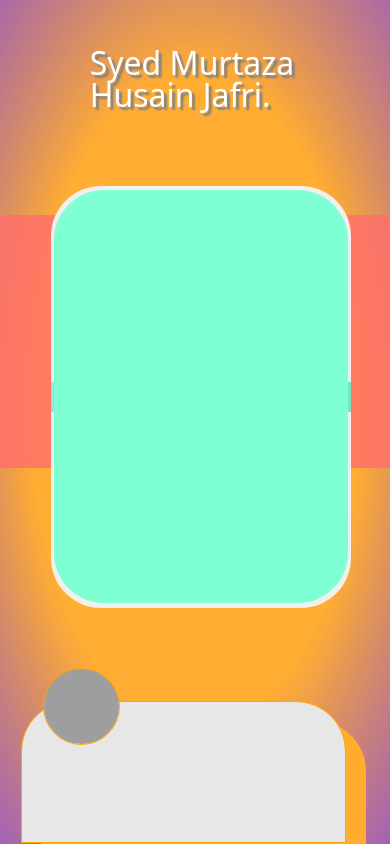
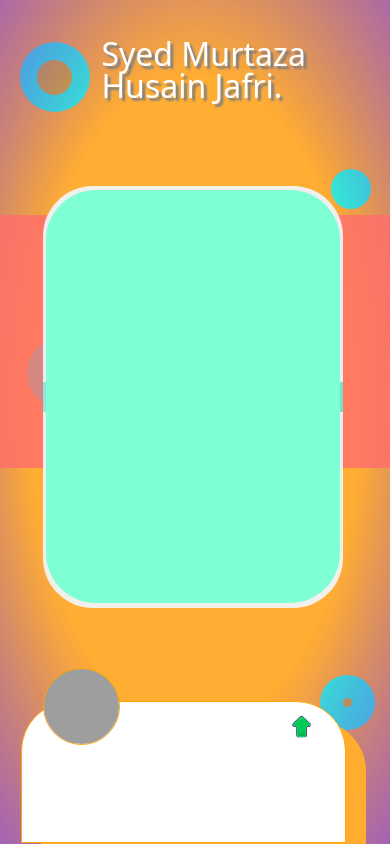
Before and after one commit to MurtazaJafri-27/Portfolio, a plain HTML site: page index.html in a window 390 px wide. Drawn offline with Linux system fonts and the light colour scheme; grey boxes are pictures that could not be loaded; a web font is replaced by a local one.

Commit message:
added arrows and phone ripples

```diff
--- a/index.html
+++ b/index.html
@@ -28,7 +28,9 @@
     <div class="trapezoidBg"></div>
     <aside class="profileBox">
         <img src="profilePic.jpg" class="profilePic" alt="Profile Picture">
-        <div class="profileBoxInner"></div>
+        <div class="profileBoxInner">
+            <button type="button" id="upArrow"><img src="up-arrow-icon.png" class="upArrow" alt="upArrow">
+            </button></div>
     </aside>
     </div>
 </body>
--- a/murtaza.css
+++ b/murtaza.css
@@ -20,8 +20,8 @@ body {
     .mainName {
     color: white;
     position: fixed;
-    top: 3%;
-    left: 23%;
+    top: 2%;
+    left: 26%;
     font-family: "Knewave", system-ui;
     font-weight: 400;
     font-style: normal;
@@ -36,26 +36,22 @@ body {
 @media (min-width: 768px){
 .mainName {
     color: white;
-    margin-left: 5%;
-    margin-bottom: 0;
+    margin: 5%;
+    position: absolute;
     font-family: "Knewave", system-ui;
     font-weight: 400;
     font-style: normal;
+    height: 500px;
+    max-width: 450px;
     line-height: 1;
     text-shadow: 3px 3px 2px grey;
-    cursor: default;
+    user-select: none;
     z-index: 4;
 
     transition: transform 0.2s ease-in;
 }
 }
 
-
-@media (min-width: 768px){
-.mainName  {
-    font-size: 600%;
-}
-}
 
 @media (max-width: 767px){
     .vignette-box {
@@ -143,7 +139,7 @@ body {
     box-shadow: 5px 5px 3px orange;
     z-index: 4;
 
-    transition: 0.2s ease-in-out all;
+    transition: 0.3s ease-in-out all;
 
 }
 
@@ -151,7 +147,7 @@ body {
     visibility: visible;
     width: 100%;
     height: 80%;
-    background-color: rgb(231, 231, 231);
+    background-color: rgb(255, 255, 255);
     border-top-right-radius: 50px;
     border: 1.5px solid orange;
     box-shadow: 20px 20px rgb(255, 172, 47);
@@ -165,6 +161,7 @@ body {
     height: 75px;
     visibility: visible;
     margin-left: 7%;
+    user-select: none;
     position: absolute;
     border-radius: 50%;
     border: 1.5px solid orange;
@@ -185,8 +182,13 @@ body {
 @media (min-width: 768px){
     .profileBox {
         width: 1000px;
-        height: 500px;
+        height: 320px;
     }
+
+    .profileBox:hover {
+        height: 450px;
+    }
+
     .profilePic {
         height: 150px;
         width: 150px;
@@ -284,7 +286,7 @@ body {
     visibility: visible;
     border-radius: 50%;
     background-color: rgba(255, 153, 0, 0.8);
-    animation: 4s ripple linear infinite;
+    animation: 2s ripple linear infinite;
 }
 
 .innerCircle3 {
@@ -311,11 +313,108 @@ body {
     visibility: visible;
     border-radius: 50%;
     background-color: rgba(255, 153, 0, 0.8);
-    animation: 3s ripple linear infinite;
+    animation: 1.2s ripple linear infinite;
 }
 @keyframes ripple {
     0% { height: 0%; width: 0%;}
     100% { width: 100%; height: 100%;}
+}
+
+
+@media (max-width: 767px){
+
+.circle2 {
+    height: 70px;
+    width: 70px;
+    position: absolute;
+    overflow: hidden;
+    display: flex;
+    justify-content: center;
+    align-items: center;
+    top: 5%;
+    left: 5%;
+    border-radius: 50%;
+    background-color: rgba(0, 255, 255, 0.8);
+}
+
+.circle3 {
+    height: 40px;
+    width: 40px;
+    position: absolute;
+    overflow: hidden;
+    display: flex;
+    justify-content: center;
+    align-items: center;
+    top: 20%;
+    right: 5%;
+    border-radius: 50%;
+    background-color: rgba(0, 255, 255, 0.8);
+}
+
+.circle4 {
+    height: 70px;
+    width: 70px;
+    position: absolute;
+    overflow: hidden;
+    display: flex;
+    justify-content: center;
+    align-items: center;
+    top: 40%;
+    left: 7%;
+    border-radius: 50%;
+    background-color: rgba(0, 255, 255, 0.8);
+}
+
+.circle5 {
+    height: 55px;
+    width: 55px;
+    position: absolute;
+    overflow: hidden;
+    display: flex;
+    justify-content: center;
+    align-items: center;
+    top: 80%;
+    left: 82%;
+    border-radius: 50%;
+    background-color: rgba(0, 255, 255, 0.8);
+}
+
+}
+
+.innerCircle2 {
+    height: 100%;
+    width: 100%;
+    visibility: visible;
+    border-radius: 50%;
+    background-color: rgba(255, 153, 0, 0.8);
+    animation: 2s ripple linear infinite;
+}
+
+.innerCircle3 {
+    height: 100%;
+    width: 100%;
+    visibility: visible;
+    border-radius: 50%;
+    background-color: rgba(255, 153, 0, 0.8);
+    animation: 1s ripple linear infinite;
+}
+
+.innerCircle4 {
+    height: 100%;
+    width: 100%;
+    visibility: visible;
+    border-radius: 50%;
+    background-color: rgba(255, 153, 0, 0.8);
+    animation: 2s ripple linear infinite;
+}
+
+.innerCircle5 {
+    height: 100%;
+    width: 100%;
+    visibility: visible;
+    border-radius: 50%;
+    background-color: rgba(255, 153, 0, 0.8);
+    animation: 1.2s ripple linear infinite;
 }
 
 @media (min-width: 768px){
@@ -370,7 +469,7 @@ body {
     visibility: visible;
     border-radius: 50%;
     background-color: rgba(255, 153, 0, 0.8);
-    animation: 5s ripple linear infinite;
+    animation: 2.2s ripple linear infinite;
 }
 
 .innerCircle7 {
@@ -396,7 +495,7 @@ body {
     overflow: hidden;
     z-index: 4;
     position: fixed;
-    right: 10%;
+    right: 12%;
     top: 22%;
     display: flex;
     justify-content: center;
@@ -439,3 +538,31 @@ body {
     0% { transform: rotate(0deg); filter: hue-rotate(0deg)}
     100% {transform: rotate(360deg); filter: hue-rotate(360deg)}
 }
+
+@media (min-width:768px){
+    .upArrow {
+        visibility: hidden;
+    }
+    #upArrow {
+        visibility: hidden;
+    }
+}
+
+@media (max-width: 767px){
+.upArrow {
+    height: 24px;
+    width: 22px;
+    position: absolute;
+    top: 27%;
+    right: 10%;
+    visibility: visible;
+
+    animation: 2s rotateGradient linear infinte;
+}
+#upArrow {
+    visibility: hidden;
+}
+.profileBox:has(#upArrow:active){
+    height: 300px;
+}
+}
```
Also changed, not shown: up-arrow-icon.png (added).
